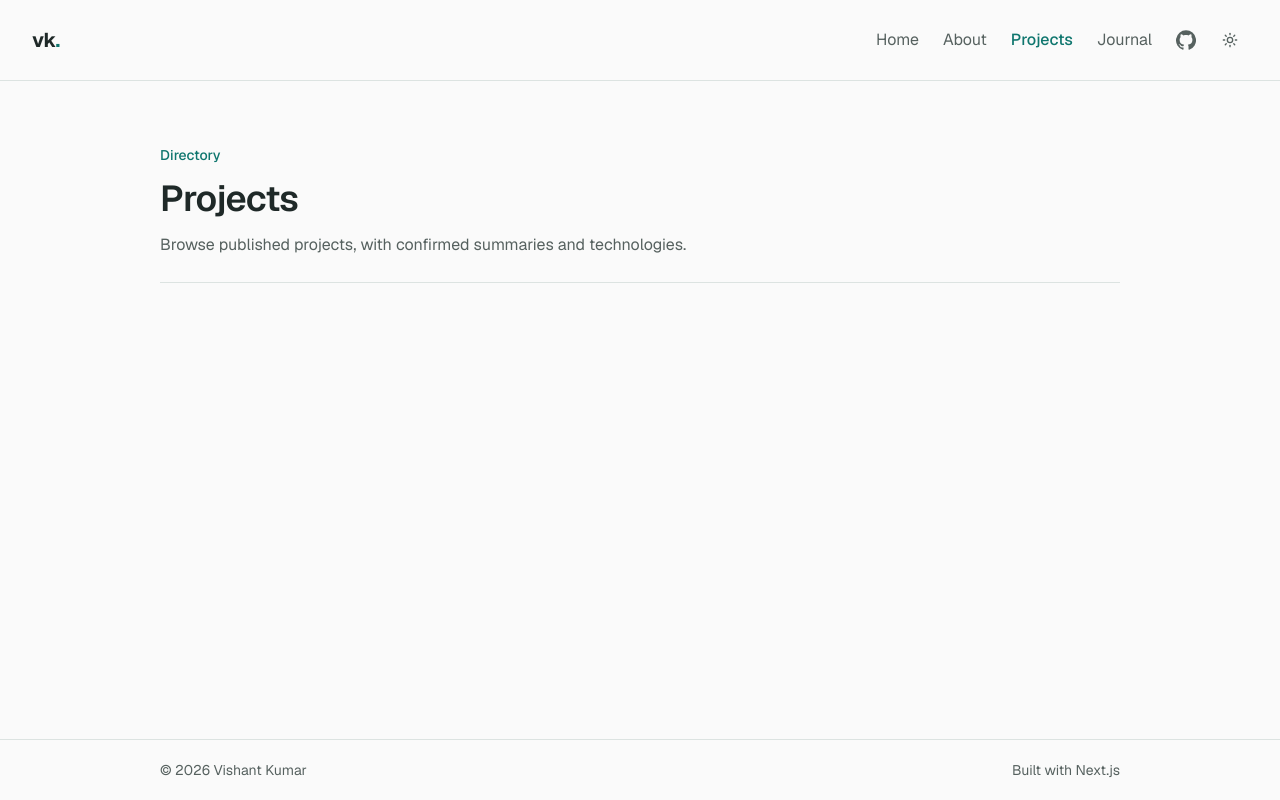
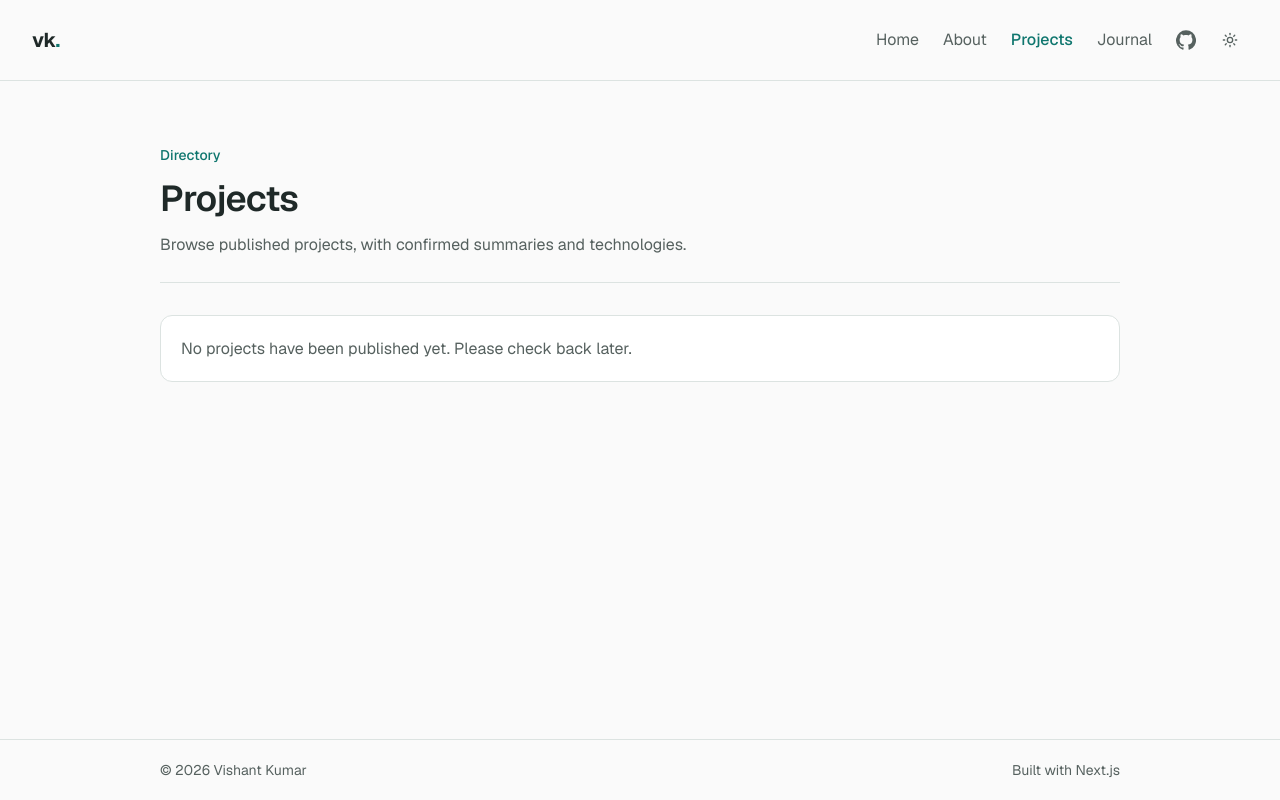
Before and after one commit to v-i-s-h-a-n-t/portfolio, a Next.js app: page /projects in a window 1280 px wide. Built offline with nearby package versions, Linux system fonts and the light colour scheme.

Commit message:
feat: integrate complete project listing

```diff
--- a/src/app/projects/page.tsx
+++ b/src/app/projects/page.tsx
@@ -1,4 +1,9 @@
+import { ProjectCard } from "@/components/projects/project-card";
+import { getPublishedProjects } from "@/lib/projects";
+
 export default function ProjectsPage() {
+  const projects = getPublishedProjects();
+
   return (
     <section aria-labelledby="projects-heading" className="space-y-8">
       <header className="space-y-3 border-b border-border pb-6">
@@ -8,6 +13,22 @@ export default function ProjectsPage() {
           Browse published projects, with confirmed summaries and technologies.
         </p>
       </header>
+
+      {projects.length > 0 ? (
+        <div className="grid grid-cols-1 items-stretch gap-5 md:grid-cols-2">
+          {projects.map((project) => (
+            <ProjectCard
+              key={project.slug}
+              project={project}
+              variant={project.image ? "illustrated" : "compact"}
+            />
+          ))}
+        </div>
+      ) : (
+        <p className="rounded-lg border border-border bg-card p-5 text-muted-foreground">
+          No projects have been published yet. Please check back later.
+        </p>
+      )}
     </section>
   );
 }
```
